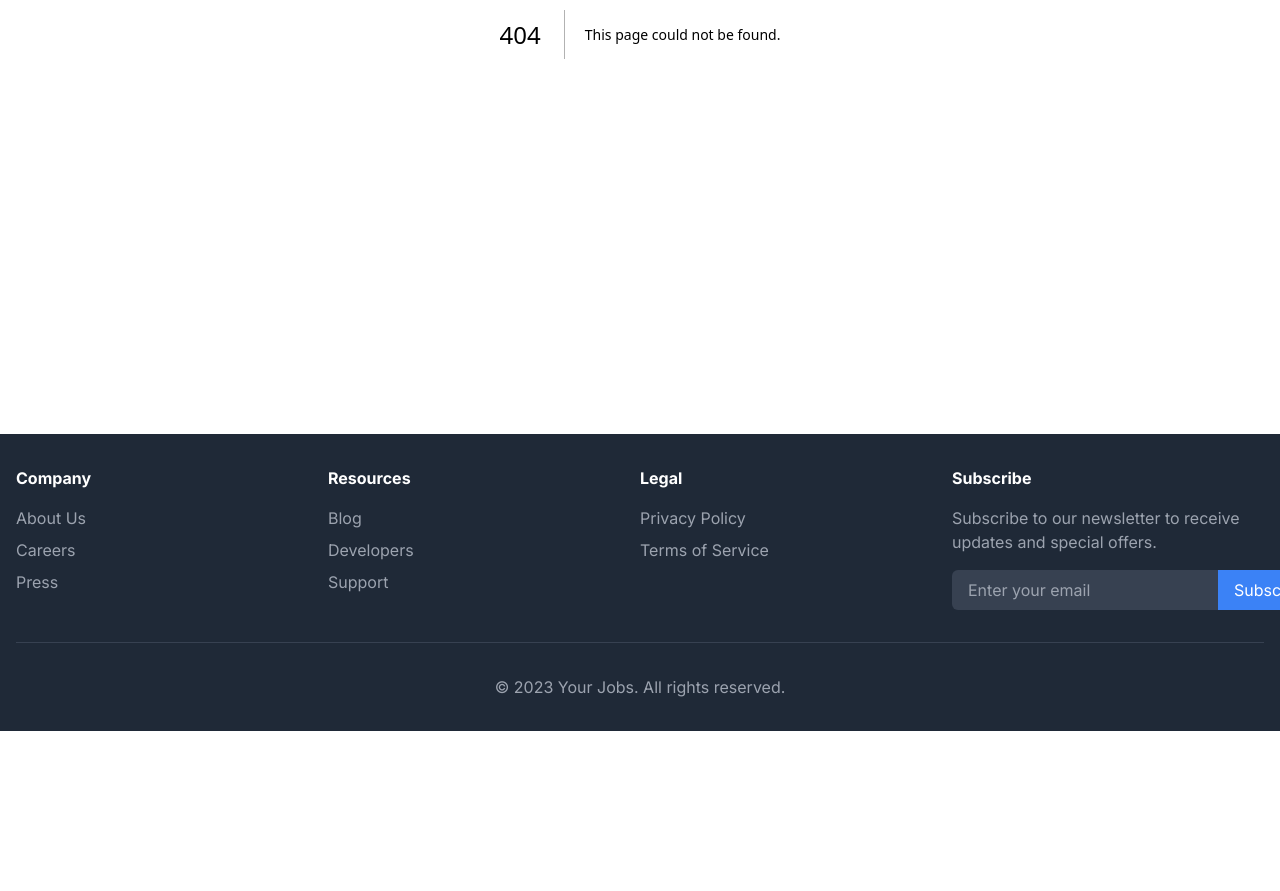
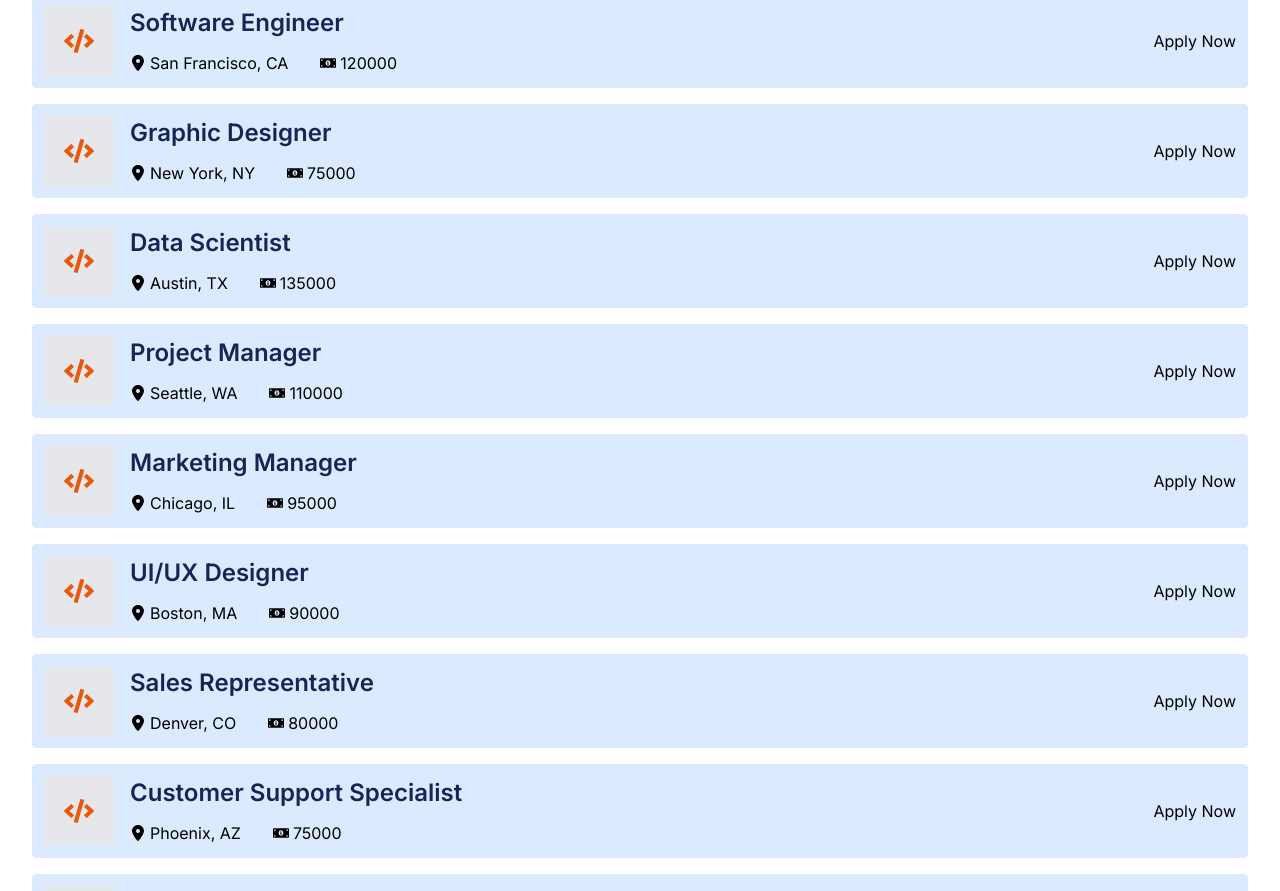
Before and after one commit to salahAhmed35/job-board, a Next.js app: page /browseJobs in a window 1280 px wide. Before the commit this address had no page. Shown: the part 420-1311 px from the top of the page. Before the commit the page ends 1151 px from the top, so only its background shows below. Built offline with nearby package versions, Linux system fonts and the light colour scheme.

Commit message:
design job card in browse jobs page

```diff
--- /dev/null
+++ b/src/app/browseJobs/jobs.js
@@ -0,0 +1,112 @@
+export const jobs = [
+    {
+      title: "Software Engineer",
+      description: "Develop and maintain web applications using modern technologies.",
+      jobType: "Full Time",
+      jobCategory: "Software Development",
+      company: "Technovation Inc.",
+      location: "San Francisco, CA",
+      salary: 120000,
+      postedBy: "ObjectIdHere",
+      datePosted: new Date("2024-09-05"),
+    },
+    {
+      title: "Graphic Designer",
+      description: "Create visually appealing graphics for marketing materials and websites.",
+      jobType: "Part Time",
+      jobCategory: "Design",
+      company: "Creative Studios",
+      location: "New York, NY",
+      salary: 75000,
+      postedBy: "AnotherObjectIdHere",
+      datePosted: new Date("2024-09-10"),
+    },
+    {
+      title: "Data Scientist",
+      description: "Analyze large datasets to extract insights and trends.",
+      jobType: "Full Time",
+      jobCategory: "Data Science",
+      company: "Analytics Solutions",
+      location: "Austin, TX",
+      salary: 135000,
+      postedBy: "ObjectIdHere",
+      datePosted: new Date("2024-09-02"),
+    },
+    {
+      title: "Project Manager",
+      description: "Lead and coordinate project teams to deliver successful outcomes.",
+      jobType: "Full Time",
+      jobCategory: "Project Management",
+      company: "Agile Development",
+      location: "Seattle, WA",
+      salary: 110000,
+      postedBy: "ObjectIdHere",
+      datePosted: new Date("2024-08-28"),
+    },
+    {
+      title: "Marketing Manager",
+      description: "Develop and execute marketing strategies to increase brand awareness.",
+      jobType: "Full Time",
+      jobCategory: "Marketing",
+      company: "BrandBoost",
+      location: "Chicago, IL",
+      salary: 95000,
+      postedBy: "ObjectIdHere",
+      datePosted: new Date("2024-09-03"),
+    },
+    {
+      title: "UI/UX Designer",
+      description: "Create intuitive and visually appealing user interfaces.",
+      jobType: "Full Time",
+      jobCategory: "Design",
+      company: "User Experience Experts",
+      location: "Boston, MA",
+      salary: 90000,
+      postedBy: "ObjectIdHere",
+      datePosted: new Date("2024-09-07"),
+    },
+    {
+      title: "Sales Representative",
+      description: "Generate leads and close sales to meet revenue targets.",
+      jobType: "Full Time",
+      jobCategory: "Sales",
+      company: "Growth Dynamics",
+      location: "Denver, CO",
+      salary: 80000,
+      postedBy: "ObjectIdHere",
+      datePosted: new Date("2024-09-01"),
+    },
+    {
+      title: "Customer Support Specialist",
+      description: "Provide excellent customer service and support.",
+      jobType: "Full Time",
+      jobCategory: "Customer Service",
+      company: "HelpDesk Heroes",
+      location: "Phoenix, AZ",
+      salary: 75000,
+      postedBy: "ObjectIdHere",
+      datePosted: new Date("2024-09-06"),
+    },
+    {
+      title: "Web Developer",
+      description: "Build and maintain dynamic web applications.",
+      jobType: "Full Time",
+      jobCategory: "Software Development",
+      company: "CodeCraft",
+      location: "Dallas, TX",
+      salary: 105000,
+      postedBy: "ObjectIdHere",
+      datePosted: new Date("2024-09-04"),
+    },
+    {
+      title: "Accountant",
+      description: "Manage financial records and prepare financial reports.",
+      jobType: "Full Time",
+      jobCategory: "Finance",
+      company: "Fiscal Fitness",
+      location: "Houston, TX",
+      salary: 85000,
+      postedBy: "ObjectIdHere",
+      datePosted: new Date("2024-08-31"),
+    },
+  ];
--- /dev/null
+++ b/src/app/browseJobs/page.tsx
@@ -0,0 +1,61 @@
+import React from "react";
+import { jobs } from './jobs'
+import { FaCode } from "react-icons/fa";
+import { FaLocationDot } from "react-icons/fa6";
+import { FaMoneyBillAlt } from "react-icons/fa";
+
+// title: "Graphic Designer",
+// description: "Create visually appealing graphics for marketing materials and websites.",
+// jobType: "Part Time",
+// jobCategory: "Design",
+// company: "Creative Studios",
+// location: "New York, NY",
+// salary: 75000,
+// postedBy: "AnotherObjectIdHere",
+// datePosted: new Date("2024-09-10"),
+const BrowseJobs = () => {
+    return (
+        <div>
+            <div className="browse-jobs">
+                <div className="page-header bg-section py-8 h-80">
+                    <div className="container flex items-center h-full">
+                        <h1 className="text-5xl font-bold text-darkBlue">Browse Jobs</h1>
+                    </div>
+                </div>
+                <div className="jobs-section my-10">
+                    <div className="container mx-auto">
+                        <div className="job-list flex flex-col gap-4">
+                            {jobs.map((job) => (
+                                <div className="job-card flex items-center p-3 bg-blue-100 rounded">
+                                    <div className="job-icon bg-gray-200 p-5 ">
+                                         <FaCode className="text-3xl text-orange-600"/>
+                                    </div>
+                                    <div className="job-details ml-4 grow">
+                                        <h3 className="job-title text-2xl mb-3 font-semibold text-darkBlue">{job.title}</h3>
+                                        <div className="flex ">
+                                            <div className="job-location flex items-center mr-4">
+                                                <FaLocationDot className="mr-1"/>
+                                                <span>{job.location}</span>
+                                            </div>
+                                            <div className="job-salary flex items-center mx-4">
+                                                <FaMoneyBillAlt className="mr-1"/>
+                                                <span>{job.salary}</span>
+                                            </div>
+                                        </div>
+                                    </div>
+                                    <div>
+                                        <div className="apply">
+                                            <a href="#">Apply Now</a>
+                                        </div>
+                                    </div>
+                                </div>
+                            ))}
+                        </div>
+                    </div>
+                </div>
+            </div>
+        </div>
+    )
+}
+
+export default BrowseJobs;
--- a/src/app/components/landing/landingPage.tsx
+++ b/src/app/components/landing/landingPage.tsx
@@ -22,7 +22,9 @@ export const LandingPage = () => {
                     <h1 className="text-4xl font-bold mb-4">Welcome to My Website</h1>
                     <p className="text-lg">This is the landing page of my website.</p>
                     <div className="landing-buttons my-3 flex items-center">
-                        <PrimaryButton title="Find job"/>
+                        <Link href= '/browseJobs'>
+                           <PrimaryButton title="Find job"/>
+                        </Link>
                         <Link href={checkUserLogin()}>
                            <SecondaryButton title = "Post job"/>
                         </Link>
--- a/src/app/components/layouts/Navbar.tsx
+++ b/src/app/components/layouts/Navbar.tsx
@@ -14,7 +14,7 @@ const NavBar = () => {
                 </a>
                 <div className="links flex items-center">
                     <a className="text-white px-2 text-md mx-2 font-medium" href="/">Home</a>
-                    <a className="text-white px-2 text-md mx-2 font-medium" href="/">Browse Jobs</a>
+                    <Link className="text-white px-2 text-md mx-2 font-medium" href="/browseJobs">Browse Jobs</Link>
                     <a className="text-white px-2 text-md mx-2 font-medium" href="/">About</a>
                     <a className="text-white px-2 text-md mx-2 font-medium" href="/">Contact</a>
                 </div>
```
